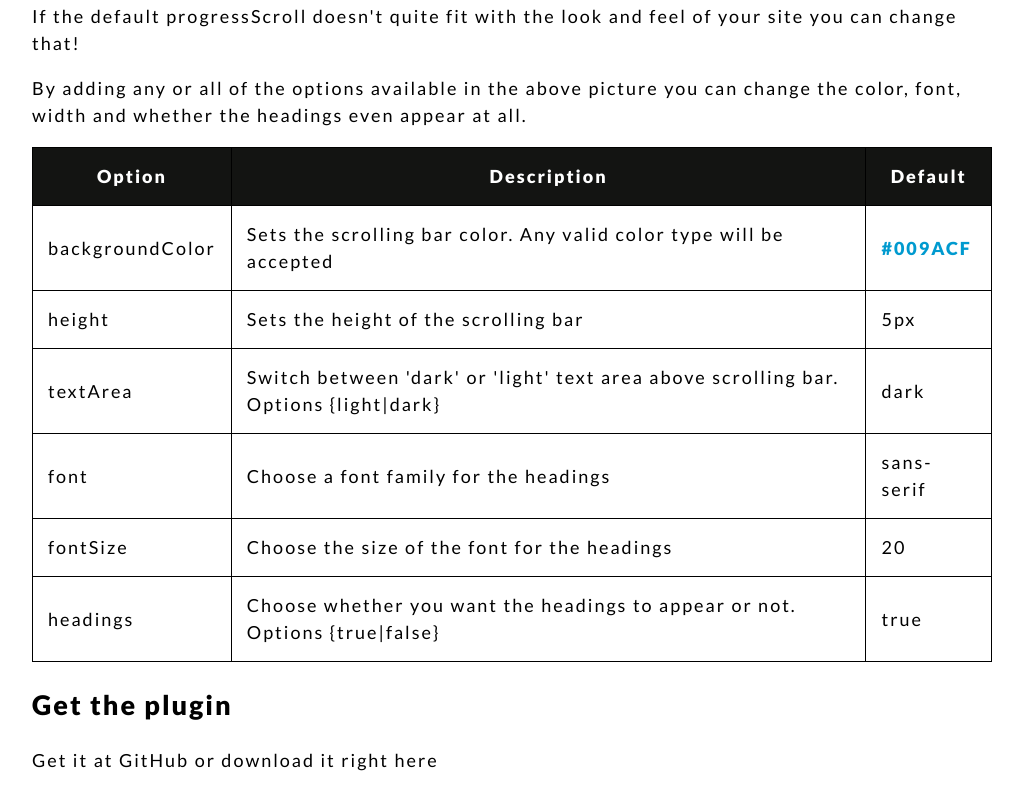
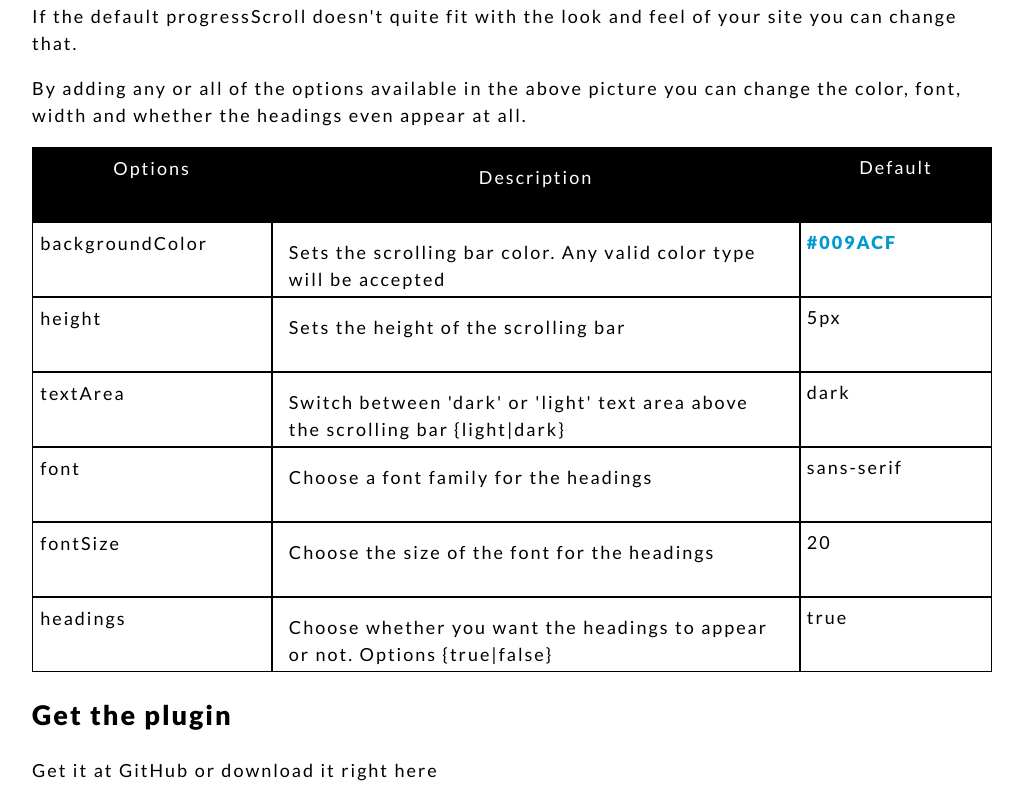
Before and after one commit to deartrudence/progressScroll.jquery, a plain HTML site: page index.html in a window 1280 px wide. Shown: the part 1752-2560 px from the top of the page, without its empty margins (128-1151 px from the left). Drawn offline with nearby package versions, Linux system fonts and the light colour scheme.

Commit message:
adding gh page

```diff
--- a/index.html
+++ b/index.html
@@ -27,9 +27,9 @@
 
 		<h3>Simple</h3>
 
+		<p>Simply add the <span>jquery.progressScroll.js</span> and <span>jquery.progressScroll.css</span> to your project.  Remember to add a script tag for the .js file and a link tag for the .css file in your html and the latest version of <span>jquery</span>.</p>
+
 		<img src="simple.png" alt="">
-
-		<p>Simply add the <span>jquery.progressScroll.js</span> and <span>jquery.progressScroll.css</span> to your project.  Remember to add a script tag for the .js file and a link tag for the .css file in your html and the latest version of <span>jquery</span>.</p>
 
 		<p>Once everything is set up all you have to do in your main javascript file is select the element for which the scroll bar will be used and append .progressScroll()</p>
 
@@ -41,47 +41,40 @@
 
 		<img src="withOptions.png" alt="">
 
-		<p>If the default progressScroll doesn't quite fit with the look and feel of your site you can change that!</p>
+		<p>If the default progressScroll doesn't quite fit with the look and feel of your site you can change that.</p>
 
 		<p>By adding any or all of the options available in the above picture you can change the color, font, width and whether the headings even appear at all.</p>
 
-		<table style="width:100%">
-			<tr>
-				<th>Option</th>
-				<th>Description</th>
-				<th>Default</th>
-			</tr>
-			<tr>
-		    	<td>backgroundColor</td>
-		    	<td>Sets the scrolling bar color. Any valid color type will be accepted</td>
-		    	<td><span class='defaultColor'>#009ACF</span></td>
-		  	</tr>
-		  	<tr>
-		    	<td>height</td>
-		    	<td>Sets the height of the scrolling bar</td>
-		    	<td>5px</td>
-		  	</tr>
-	  		<tr>
-	  	    	<td>textArea</td>
-	  	    	<td>Switch between 'dark' or 'light' text area above scrolling bar. Options {light|dark}</td>
-	  	    	<td>dark</td>
-	  	  	</tr>
-	  	  	<tr>
-	  	    	<td>font</td>
-	  	    	<td>Choose a font family for the headings</td>
-	  	    	<td>sans-serif</td>
-	  	  	</tr>
-  	  		<tr>
-  	  	    	<td>fontSize</td>
-  	  	    	<td>Choose the size of the font for the headings</td>
-  	  	    	<td>20</td>
-  	  	  	</tr>
-  	  	  	<tr>
-  	  	    	<td>headings</td>
-  	  	    	<td>Choose whether you want the headings to appear or not. Options {true|false}</td>
-  	  	    	<td>true</td>
-  	  	  	</tr>
-		</table>
+
+		<div class="clearfix table">
+		<ul class="column1">
+			<li>Options</li>
+			<li>backgroundColor</li>
+			<li>height</li>
+			<li>textArea</li>
+			<li>font</li>
+			<li>fontSize</li>
+			<li>headings</li>
+		</ul>
+		<ul class="column2">
+			<li>Description</li>
+			<li>Sets the scrolling bar color. Any valid color type will be accepted</li>
+			<li>Sets the height of the scrolling bar</li>
+			<li>Switch between 'dark' or 'light' text area above the scrolling bar {light|dark}</li>
+			<li>Choose a font family for the headings</li>
+			<li>Choose the size of the font for the headings</li>
+			<li>Choose whether you want the headings to appear or not. Options {true|false}</li>
+		</ul>
+		<ul class="column3">
+			<li>Default</li>
+			<li><span class='defaultColor'>#009ACF</span></li>
+			<li>5px</li>
+			<li>dark</li>
+			<li>sans-serif</li>
+			<li>20</li>
+			<li>true</li>
+		</ul>
+		</div>
 
 		<h2>Get the plugin</h2>
 
@@ -127,7 +120,7 @@
 
 		<p>Lorem ipsum dolor sit amet, consectetur adipisicing elit. Maxime accusamus fugiat nobis eveniet nihil sunt, odit ipsam animi esse quidem sint suscipit ea nulla deserunt, non dolorum minima culpa, illum temporibus necessitatibus obcaecati ex facere veritatis eius numquam. Laborum eligendi, hic error reprehenderit dolore sequi pariatur ut labore animi nihil tempore dignissimos placeat sit doloribus provident, cupiditate quam ducimus quibusdam et. Repellendus dolorum doloremque sunt placeat, explicabo consectetur repellat debitis magni officiis ad cupiditate, numquam blanditiis nihil itaque quae amet.</p>
 
-		<h2>Sub-heading 7</h2>
+		<h2 class='testing'>Sub-heading 7</h2>
 
 		<p>Lorem ipsum dolor sit amet, consectetur adipisicing elit. Officiis cumque, fugit facilis molestiae modi illo consequuntur sint, voluptate, unde dignissimos voluptates quia dolorum. Rerum aliquam fugit repudiandae architecto ipsam at tempora obcaecati, animi consectetur, suscipit quisquam sunt nemo est doloremque perferendis dolore harum quis aperiam!</p>
 
@@ -140,6 +133,9 @@
 		<p>Lorem ipsum dolor sit amet, consectetur adipisicing elit. Maxime accusamus fugiat nobis eveniet nihil sunt, odit ipsam animi esse quidem sint suscipit ea nulla deserunt, non dolorum minima culpa, illum temporibus necessitatibus obcaecati ex facere veritatis eius numquam. Laborum eligendi, hic error reprehenderit dolore sequi pariatur ut labore animi nihil tempore dignissimos placeat sit doloribus provident, cupiditate quam ducimus quibusdam et. Repellendus dolorum doloremque sunt placeat, explicabo consectetur repellat debitis magni officiis ad cupiditate, numquam blanditiis nihil itaque quae amet.</p>
 
 	</div><!-- /.wrapper -->
+	<footer>
+		<p>made with</p><i class="fa fa-heart"></i><p>by </p><a href="https://twitter.com/dear_trudence">@dear_trudence</a>
+	</footer>
 	<script src="https://ajax.googleapis.com/ajax/libs/jquery/1.10.2/jquery.min.js"></script>
 	<script src="scripts/jquery.progressScroll.js"></script>
 	<script src="scripts/main.js"></script>
```
